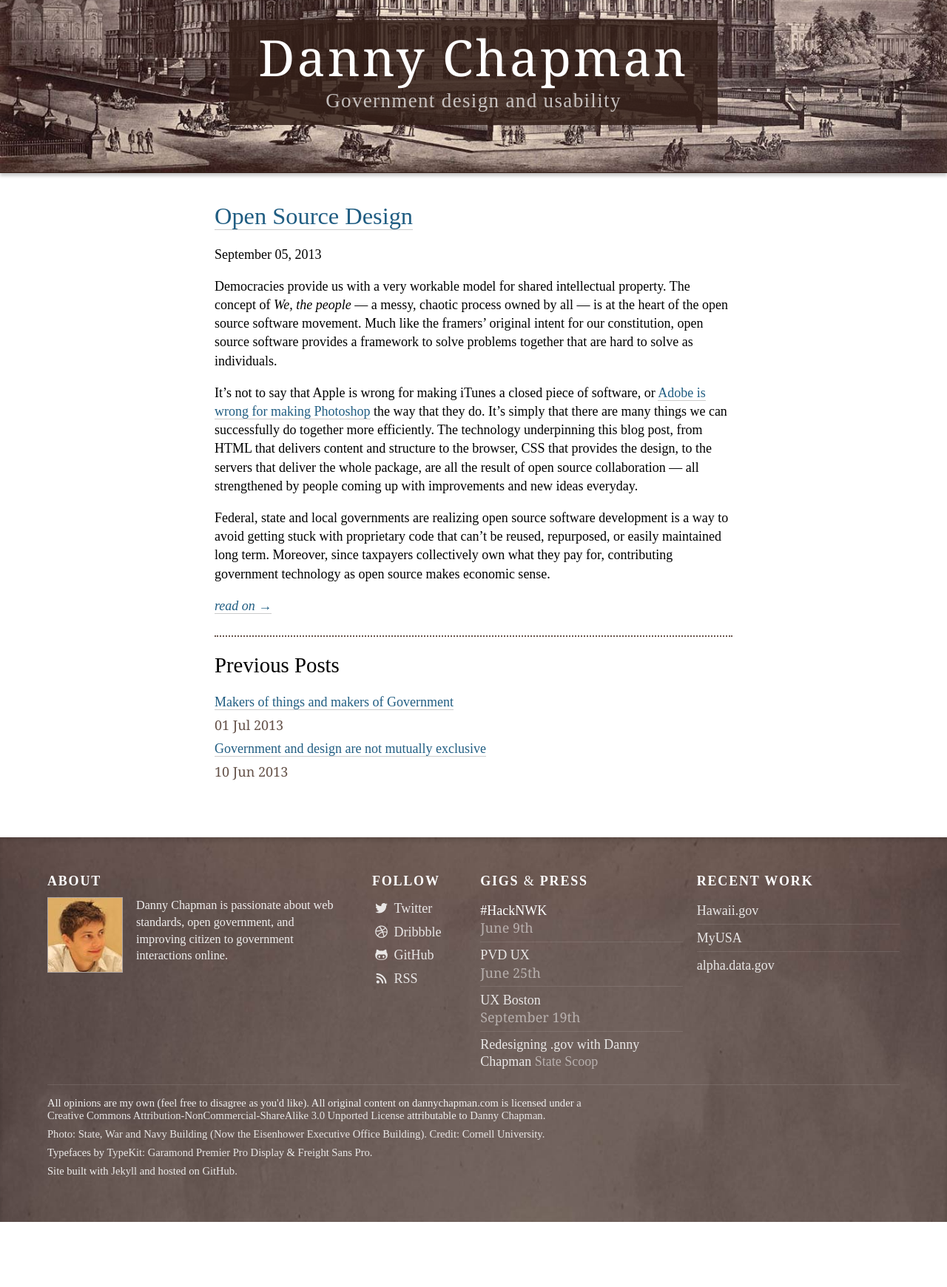
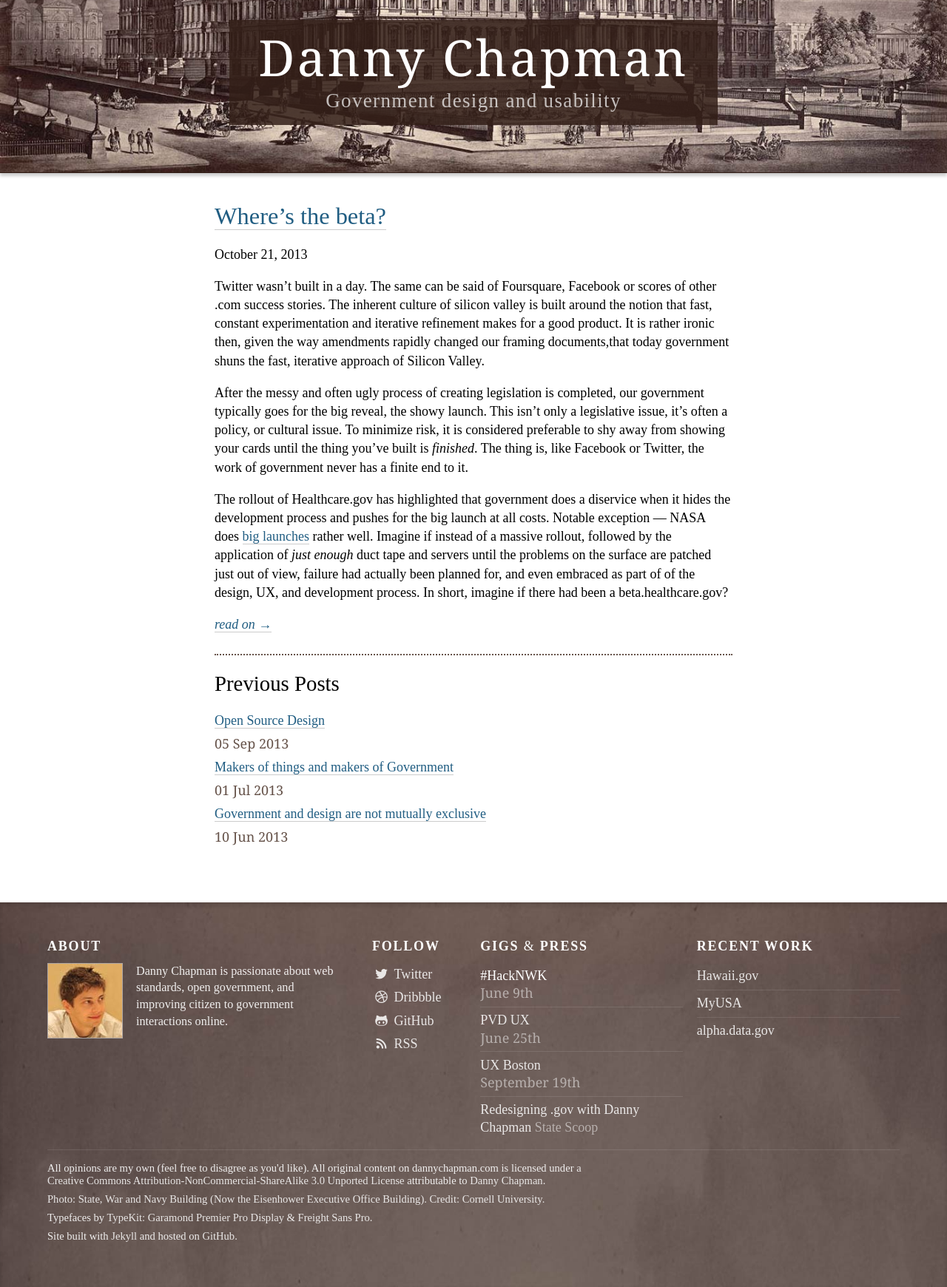
Before and after one commit to dannychapman/dannychapman.github.io, a Jekyll site: the page built from index.html, in a window 1280 px wide. Shown: the whole page at 74% size. Built offline with Jekyll 4.4.1, drawn with Linux system fonts in a browser that asks for light colours; the list of posts is cut into pages by our own code; before the commit the page ends 1652 px from its top, so only the background shows below that.

Commit message:
New blog post - Where's the beta.

```diff
--- a/_config.yml
+++ b/_config.yml
@@ -16,7 +16,7 @@ exclude: [ 'readme.md', 'php' ]
 paginate: 1
 
 #number of items in RSS feed
-rss_limit: 10
+rss_limit: 20
 
 #permalink structure, see https://github.com/mojombo/jekyll/wiki/Permalinks
 permalink: /:year/:month/:day/:title/
--- /dev/null
+++ b/_posts/2013-10-21-wheres-the-beta.md
@@ -0,0 +1,31 @@
+---
+title: Where’s the beta?
+description:
+author: Danny Chapman
+layout: post
+category: current
+tags:
+ - Beta
+ - Design
+ - Government
+published: true
+---
+
+Twitter wasn’t built in a day. The same can be said of Foursquare, Facebook or scores of other .com success stories. The inherent culture of silicon valley is built around the notion that fast, constant experimentation and iterative refinement makes for a good product.
+It is rather ironic then, given the way amendments rapidly changed our framing documents,that today government shuns the fast, iterative approach of Silicon Valley.
+
+After the messy and often ugly process of creating legislation is completed, our government typically goes for the big reveal, the showy launch. This isn’t only a legislative issue, it’s often a  policy, or cultural issue. To minimize risk, it is considered preferable to shy away from showing your cards until the thing you’ve built is *finished*. The thing is, like Facebook or Twitter, the work of government never has a finite end to it.
+
+The rollout of Healthcare.gov has highlighted that government does a diservice when it hides the development process and pushes for the big launch at all costs. Notable exception — NASA does [big launches](http://www.youtube.com/watch?v=FVzfDZlEwaU&list=PL00C1D0FA06115964&index=27) rather well.  Imagine if instead of a massive rollout, followed by the application of *just enough* duct tape and servers until the problems on the surface are patched just out of view, failure had actually been planned for, and even embraced as part of of the design, UX, and development process. In short, imagine if there had been a beta.healthcare.gov?
+
+<!--break-->
+
+Clay Johnson, has pointed out the [thorny issue of procurement](http://www.npr.org/blogs/alltechconsidered/2013/10/08/230424841/health-exchange-tech-problems-point-to-a-thornier-issue) is at the root of government technology problems. Ben Balter of Github has chimed in on the [need for better transparency](http://www.npr.org/2013/10/17/235739367/if-a-tech-company-had-built-the-federal-health-care-website).
+
+Imagine if in addition to the use of better procurement and transparency, and iterative approach for design, user experience and software engineering had been used in successive waves of beta testing? If Google can leave GMail in beta for years, shouldn’t we expect the same for something as important as our healthcare?
+
+This beta approach has ramifications in other forms of government, not just tech. For example, what if that big, costly new DMV branch down the road wasn’t swamped with people on day one, then promptly declared an instant failure, but instead was beta tested in the same way we build software? If nothing else, it would avoid the need for quick fixes and [embarrassing press conferences](http://www.wpri.com/news/local/west-bay/cranston-gov-chafee-orders-new-leader-to-fix-dmv).
+
+What if the rollout of new services was talked about in the open in much the same way [gov.uk does every week](http://digital.cabinetoffice.gov.uk/)? Simply having an open and honest blog, talking about the buildout of healthcare.gov would have done more than any PR campaign to fix a bad first impression. The Department of Health and Human Services has made a good start in this direction by [finally talking about it’s failures](http://www.hhs.gov/digitalstrategy/doing-better-making-improvements-healthcaregov.html) at launch with a good dose of humility. That said, much more could be gained from far larger cultural, policy and legislative changes needed to make sure this does not happen again.
+
+Design, user experience and usability testing have a tremendous roll to play in government. Iterative experimentation combined with a gradual rollout and we could have had an [entirely different story to tell than this one](http://www.nytimes.com/2013/10/13/us/politics/from-the-start-signs-of-trouble-at-health-portal.html?smid=tw-share). Next time, let’s pressure our leaders to give us the beta.
--- a/styles/design.css
+++ b/styles/design.css
@@ -75,8 +75,7 @@ header a {text-decoration: none; color: #fff; }
 #content .title a {border-bottom: none;}
 #content h2.title {line-height: 1.1em;}
 
-#content {padding: 2em 2%; margin: 0 auto;  max-width: 700px;}
-
+#content, footer section {padding: 2em 2%; margin: 0 auto;  max-width: 700px;}
 
 #content .post-meta {border-bottom: 1px solid rgba(0,0,0,.1); padding-bottom: .5em; margin-bottom: .5em; font-family: "garamond-premier-pro-display", "Georgia", serif; color: #777; font-size: 1.1em;}
 
@@ -92,6 +91,7 @@ span.date {display: block; color: #66534A; font-family: "garamond-premier-pro-di
 /*** Footer ***/
 
 footer {background: #695850; margin: 1em 0 0 0; color: #fff; padding: 2em 5%; -webkit-box-shadow: 0 5px 5px rgba(0,0,0,.1) inset;}
+footer section {max-width: 700px; margin: 0 auto;}
 
 @media only screen and (min-width: 680px) {
   footer {background: #695850 url(../images/design/backgrounds/footer.jpg) top center no-repeat; background-size: cover;}
```
Also changed, not shown: _posts/2013-09-05-open-source-design.md (+1 -1 lines), 15 other files.
